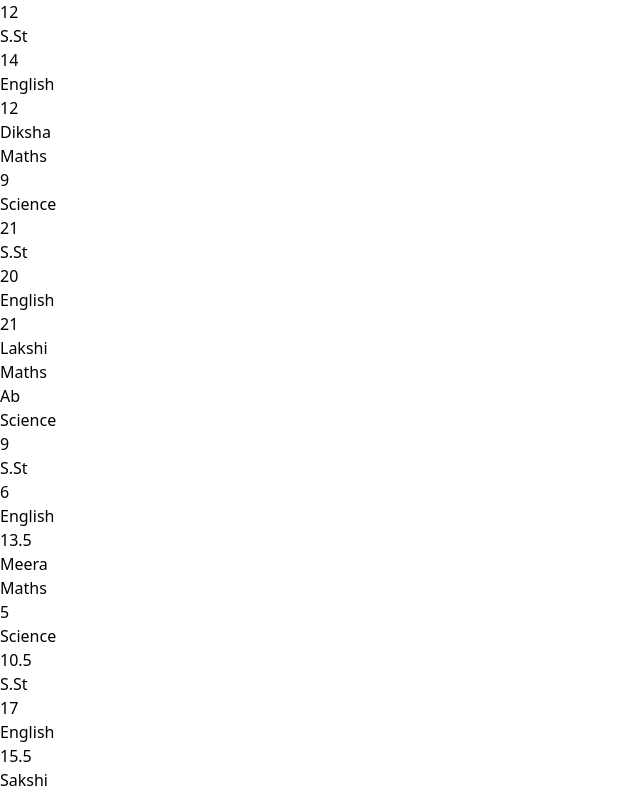
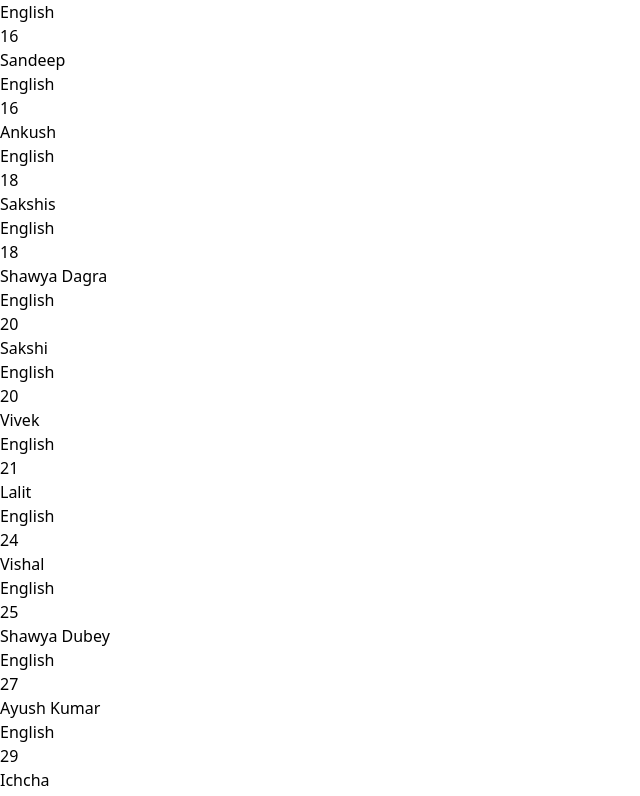
Before and after one commit to Rishabh503/result_cga, a React (Vite) app: page /result/linkClass9 in a window 1280 px wide. Shown: the part 660-1456 px from the top of the page, without its empty margins (0-640 px from the left). Built offline with nearby package versions, Linux system fonts and the light colour scheme.

Commit message:
class 9 added

```diff
--- /dev/null
+++ b/src/data/class9.json
@@ -0,0 +1,222 @@
+[
+    {
+        "subject1": "English",
+        "marks1": 10,
+        "name": "Anant"
+    },
+    {
+        "subject1": "English",
+        "marks1": 10,
+        "name": "Aarushi"
+    },
+    {
+        "subject1": "English",
+        "marks1": 14,
+        "name": "Aditya Sati"
+    },
+    {
+        "subject1": "English",
+        "marks1": 16,
+        "name": "Jatin"
+    },
+    {
+        "subject1": "English",
+        "marks1": 16,
+        "name": "Hasnain"
+    },
+    {
+        "subject1": "English",
+        "marks1": 16,
+        "name": "Sandeep"
+    },
+    {
+        "subject1": "English",
+        "marks1": 18,
+        "name": "Ankush"
+    },
+    {
+        "subject1": "English",
+        "marks1": 18,
+        "name": "Sakshis"
+    },
+    {
+        "subject1": "English",
+        "marks1": 20,
+        "name": "Shawya Dagra"
+    },
+    {
+        "subject1": "English",
+        "marks1": 20,
+        "name": "Sakshi"
+    },
+    {
+        "subject1": "English",
+        "marks1": 21,
+        "name": "Vivek"
+    },
+    {
+        "subject1": "English",
+        "marks1": 24,
+        "name": "Lalit"
+    },
+    {
+        "subject1": "English",
+        "marks1": 25,
+        "name": "Vishal"
+    },
+    {
+        "subject1": "English",
+        "marks1": 27,
+        "name": "Shawya Dubey"
+    },
+    {
+        "subject1": "English",
+        "marks1": 29,
+        "name": "Ayush Kumar"
+    },
+    {
+        "subject1": "English",
+        "marks1": 30,
+        "name": "Ichcha"
+    },
+    {
+        "subject1": "English",
+        "marks1": 34,
+        "name": "Aditya Maulik"
+    },
+    {
+        "subject1": "English",
+        "marks1": 35,
+        "name": "Ayan"
+    },
+    {
+        "subject1": "English",
+        "marks1": 36,
+        "name": "Vinnati"
+    },
+    {
+        "subject1": "English",
+        "marks1": 36,
+        "name": "Jai"
+    },
+    {
+        "subject1": "English",
+        "marks1": 37,
+        "name": "Naman"
+    },
+    {
+        "subject1": "English",
+        "marks1": 39,
+        "name": "Yuvraj"
+    },
+    {
+        "subject1": "English",
+        "marks1": 39,
+        "name": "Kunal"
+    },
+    {
+        "subject1": "English",
+        "marks1": 40,
+        "name": "Sanskriti"
+    },
+    {
+        "subject1": "English",
+        "marks1": 41,
+        "name": "Kanishka"
+    },
+    {
+        "subject1": "English",
+        "marks1": 42,
+        "name": "Divyanshi"
+    },
+    {
+        "subject1": "English",
+        "marks1": 44,
+        "name": "Sanskriti Pandey"
+    },
+    {
+        "subject1": "English",
+        "marks1": 45,
+        "name": "Prince"
+    },
+    {
+        "subject1": "English",
+        "marks1": 46,
+        "name": "Abhinav"
+    },
+    {
+        "subject1": "English",
+        "marks1": 47,
+        "name": "Saurabh"
+    },
+    {
+        "subject1": "English",
+        "marks1": 48,
+        "name": "Harshit"
+    },
+    {
+        "subject1": "English",
+        "marks1": 53,
+        "name": "Vaibhav"
+    },
+    {
+        "subject1": "English",
+        "marks1": 54,
+        "name": "Tanya"
+    },
+    {
+        "subject1": "English",
+        "marks1": 54,
+        "name": "Lavanya"
+    },
+    {
+        "subject1": "English",
+        "marks1": 49,
+        "name": "Yashita"
+    },
+    {
+        "subject1": "English",
+        "marks1": 50,
+        "name": "Kartik"
+    },
+    {
+        "subject1": "English",
+        "marks1": 47,
+        "name": "Vikas"
+    },
+    {
+        "subject1": "English",
+        "marks1": 38,
+        "name": "Aadarsh"
+    },
+    {
+        "subject1": "English",
+        "marks1": 53,
+        "name": "Ayush Dubey"
+    },
+    {
+        "subject1": "English",
+        "marks1": 24,
+        "name": "Dhairya"
+    },
+    {
+        "subject1": "English",
+        "marks1": 44.5,
+        "name": "Tushar"
+    },
+    {
+        "subject1": "English",
+        "marks1": 40,
+        "name": "Mayank"
+    },
+    {
+        "subject1": "English",
+        "marks1": 35,
+        "name": "Prince Shrivastav"
+    },
+    {
+        "subject1": "English",
+        "marks1": 35,
+        "name": "Ayush"
+    }
+]
--- a/src/main.jsx
+++ b/src/main.jsx
@@ -13,6 +13,7 @@ import './index.css'
 import { ResultDemo } from './components/result/ResultDemo.jsx'
 import { ResultPage } from './components/result/ResultPage.jsx'
 import class6 from "./data/class6.json"
+import class9 from "./data/class9.json"
 import class7 from "./data/class7.json"
 import class11 from "./data/class11.json"
 import class10 from "./data/class10.json"
@@ -34,7 +35,7 @@ const router=createBrowserRouter(
     <Route path='/result/linkClass6' element ={<ResultDashBoard value={class6}/>}/>
     <Route path='/result/linkClass7' element ={<ResultDashBoard value={class7}/>}/>
     <Route path='/result/linkClass8' element ={<ResultDashBoard value={class6}/>}/>
-    <Route path='/result/linkClass9' element ={<ResultDashBoard value={class6}/>}/>
+    <Route path='/result/linkClass9' element ={<ResultDashBoard value={class9}/>}/>
     <Route path='/result/linkClass10' element ={<ResultDashBoard value={class10}/>}/>
     <Route path='/result/linkClass11' element ={<ResultDashBoard value={class11}/>}/>
     <Route path='/result/linkClass12' element ={<ResultDashBoard value={class12}/>}/>
```
